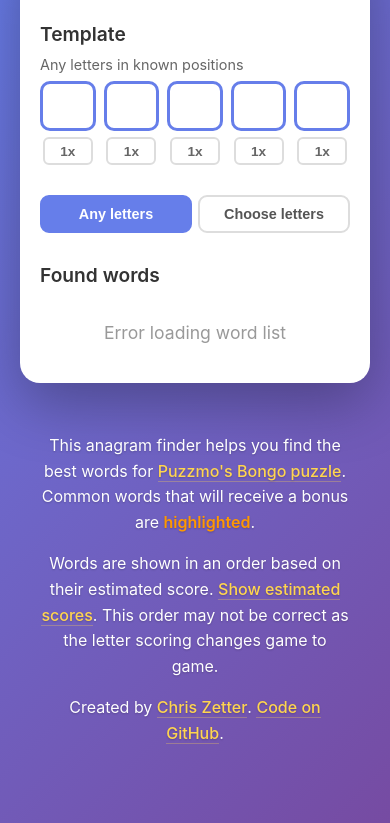
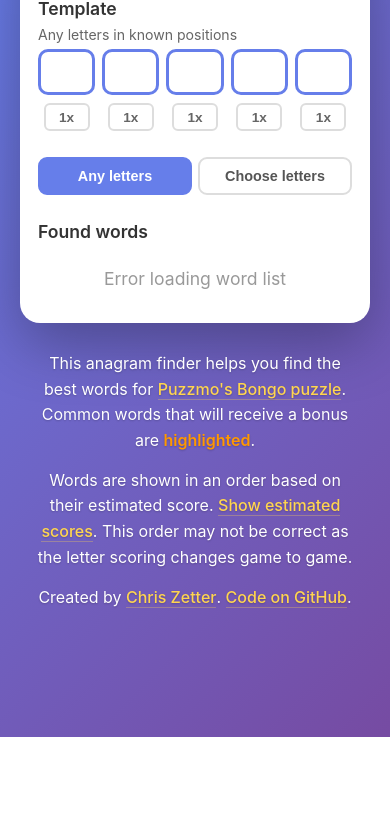
Before and after one commit to zetter/bongograms, a website: page public/index.html in a window 390 px wide. Shown: the part 107-930 px from the top of the page. After the commit the page ends 844 px from the top, so only its background shows below. Drawn offline with Linux system fonts and the light colour scheme; no server answers.

Commit message:
Tweak spacing make more consistent and compact

```diff
--- a/public/styles.css
+++ b/public/styles.css
@@ -25,7 +25,7 @@ body {
     font-family: -apple-system, BlinkMacSystemFont, 'Segoe UI', Roboto, Oxygen, Ubuntu, Cantarell, sans-serif;
     background: linear-gradient(135deg, #667eea 0%, #764ba2 100%);
     min-height: 100vh;
-    padding: 20px;
+    padding: 18px;
     display: flex;
     flex-direction: column;
     justify-content: flex-start;
@@ -35,11 +35,11 @@ body {
 .container {
     background: white;
     border-radius: 20px;
-    padding: 30px;
+    padding: 26px;
     max-width: 600px;
     width: 100%;
     box-shadow: 0 20px 60px rgba(0, 0, 0, 0.3);
-    margin-top: 40px;
+    margin-top: 28px;
 }
 
 h1 {
@@ -49,19 +49,23 @@ h1 {
     -webkit-text-fill-color: transparent;
     background-clip: text;
     text-align: center;
-    margin-bottom: 30px;
+    margin-bottom: 22px;
     font-weight: 700;
     letter-spacing: -0.5px;
 }
 
 .input-group {
-    margin-bottom: 30px;
+    margin-bottom: 22px;
 }
 
 .letters-mode {
     display: flex;
     gap: 8px;
-    margin-bottom: 10px;
+    margin-bottom: 8px;
+}
+
+.letters-chooser .hint {
+    margin-bottom: 8px;
 }
 
 .mode-btn {
@@ -96,7 +100,7 @@ label {
     display: block;
     font-size: 1.2rem;
     color: #333;
-    margin-bottom: 10px;
+    margin-bottom: 8px;
     font-weight: 600;
 }
 
@@ -117,21 +121,21 @@ input[type="text"]:focus {
 .hint {
     font-size: 0.9rem;
     color: #666;
-    margin-bottom: 8px;
+    margin-bottom: 6px;
 }
 
 .template-container {
     display: flex;
     gap: 8px;
     justify-content: center;
-    margin-bottom: 8px;
+    margin-bottom: 10px;
 }
 
 .template-column {
     display: flex;
     flex-direction: column;
     align-items: center;
-    gap: 6px;
+    gap: 8px;
 }
 
 .template-box {
@@ -152,7 +156,7 @@ input[type="text"]:focus {
 
 .multiplier-btn {
     width: 50px;
-    height: 28px;
+    height: 30px;
     font-size: 0.85rem;
     font-weight: 600;
     border: 2px solid #ddd;
@@ -175,7 +179,7 @@ input[type="text"]:focus {
 }
 
 .results {
-    margin-top: 30px;
+    margin-top: 8px;
 }
 
 .results-header {
@@ -184,7 +188,7 @@ input[type="text"]:focus {
     align-items: center;
     font-size: 1.2rem;
     color: #333;
-    margin-bottom: 15px;
+    margin-bottom: 10px;
     font-weight: 600;
 }
 
@@ -277,14 +281,14 @@ input[type="text"]:focus {
     text-align: center;
     color: #999;
     font-size: 1.1rem;
-    padding: 20px;
+    padding: 16px 12px;
 }
 
 .footer-text {
     max-width: 600px;
     width: 100%;
-    margin-top: 50px;
-    padding: 0 20px 40px 20px;
+    margin-top: 34px;
+    padding: 0 18px 36px 18px;
     text-align: center;
 }
 
@@ -294,7 +298,7 @@ input[type="text"]:focus {
     line-height: 1.6;
     margin: 0;
     text-shadow: 0 1px 2px rgba(0, 0, 0, 0.2);
-    padding-bottom: 1rem;
+    padding-bottom: 0.9rem;
 }
 
 .footer-text a {
@@ -315,13 +319,35 @@ input[type="text"]:focus {
 }
 
 @media (max-width: 480px) {
+    body {
+        padding: 20px;
+    }
+
     h1 {
         font-size: 2rem;
+        margin-bottom: 18px;
     }
 
     .container {
-        padding: 20px;
-        margin-top: 20px;
+        padding: 18px;
+        margin-top: 10px;
+    }
+
+    .input-group {
+        margin-bottom: 26px;
+    }
+
+    label {
+        font-size: 1.1rem;
+        margin-bottom: 7px;
+    }
+
+    .results-header {
+        font-size: 1.1rem;
+    }
+
+    .hint {
+        font-size: 0.88rem;
     }
 
     .letters-mode {
@@ -339,12 +365,33 @@ input[type="text"]:focus {
         font-size: 1.3rem;
     }
 
+    .template-container {
+        gap: 7px;
+        margin-bottom: 8px;
+    }
+
+    .template-box {
+        width: 46px;
+        height: 46px;
+    }
+
+    .multiplier-btn {
+        width: 46px;
+        height: 28px;
+    }
+
     .words-grid {
         grid-template-columns: repeat(auto-fill, minmax(80px, 1fr));
+        gap: 8px;
     }
 
     .word {
         font-size: 1rem;
         padding: 10px;
     }
+
+    .footer-text {
+        margin-top: 28px;
+        padding: 0 14px 28px 14px;
+    }
 }
```
